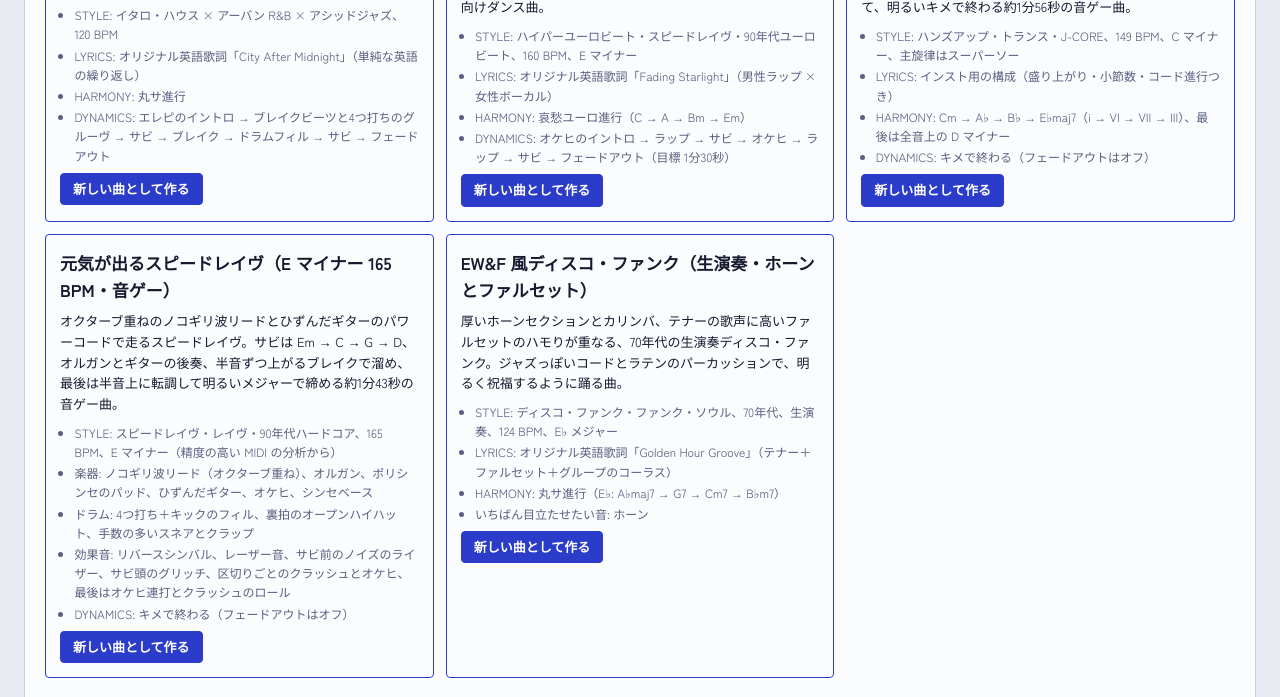
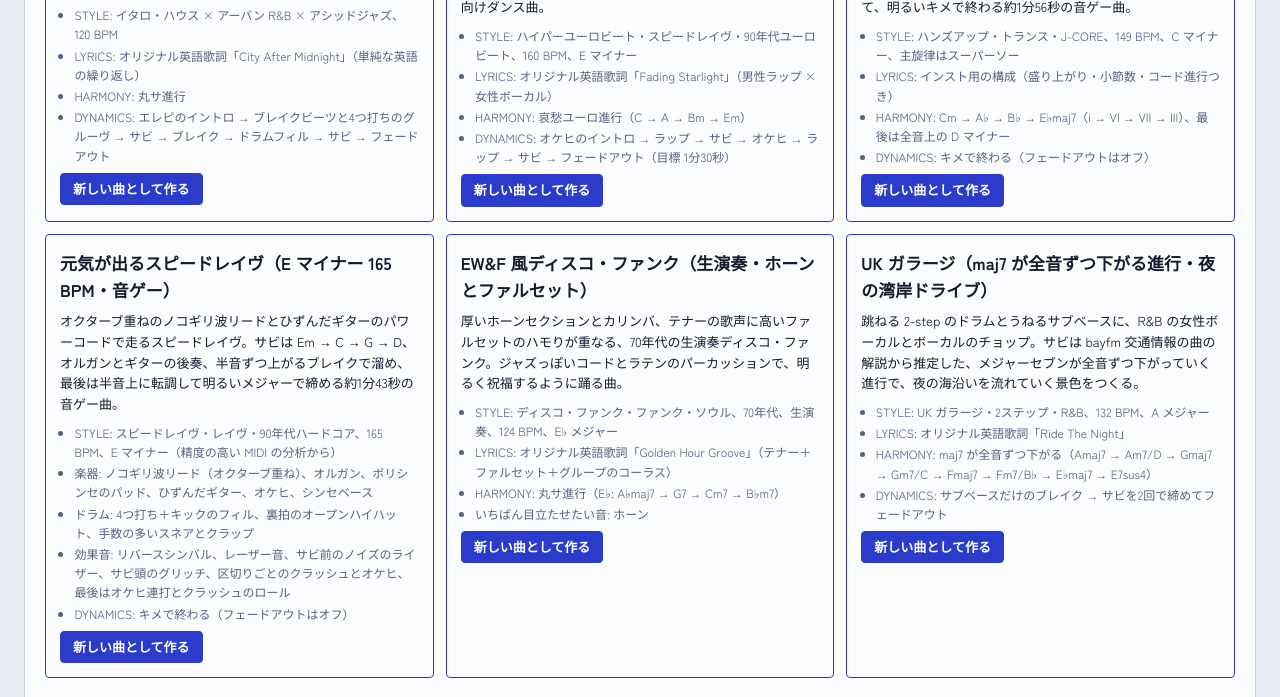
Before and after one commit to dragonkaihatsu/ai_dragon-project, a plain HTML site: page index.html in a window 1280 px wide. Shown: the part 1242-1939 px from the top of the page. Drawn offline with Linux system fonts and the light colour scheme; a web font is replaced by a local one.

Commit message:
Add UK garage combo using the descending maj7 progression
Co-Authored-By: Claude Opus 5.5 <noreply@anthropic.com>
Claude-Session: https://claude.ai/code/session_01LuQfjWUwfSakjmKMdvQ7jd

```diff
--- a/index.html
+++ b/index.html
@@ -735,7 +735,7 @@ a.btn{text-decoration:none;display:inline-block}
       ["シンセウェイヴ","synthwave"],["Lo-fi ヒップホップ","lo-fi hip hop"],["トラップ","trap"],["R&B","R&B"],["ファンク","funk"],["ジャズ","jazz"],
       ["ボサノバ","bossa nova"],["バラード","ballad"],["フォーク","acoustic folk"],["アイドル","idol pop"],["演歌","enka"],["オーケストラ","orchestral"],["アンビエント","ambient"],
       ["ハードコア","hardcore techno"],["ガバ","gabber"],["J-CORE","J-core"],["トランスコア","trancecore"],["ハッピーハードコア","happy hardcore"],["ブレイクコア","breakcore"],["ジャングル","jungle"],["リキッドDnB","liquid drum and bass"],["トランス","trance"],["ハンズアップ","hands up"],["フューチャーファンク","future funk"],["フレンチハウス","french house"],["シンフォニックメタル","symphonic metal"],["ディスコ","disco"],["ディスコ・ファンク","disco funk"],["ソウル","soul"],["イタロ・ハウス","italo house"],["ピアノハウス","piano house"],["Hi-NRG","hi-NRG"],
-      ["ユーロビート","eurobeat"],["ハイパーユーロビート","hyper eurobeat"],["スピードレイヴ","speed rave"],["レイヴ","rave"],["プログレッシブハウス","progressive house"],["ファンキーハウス","funky house"],["アシッドジャズ","acid jazz"],["ブレイクビーツ","breakbeat"],["UKガラージ","UK garage"]
+      ["ユーロビート","eurobeat"],["ハイパーユーロビート","hyper eurobeat"],["スピードレイヴ","speed rave"],["レイヴ","rave"],["プログレッシブハウス","progressive house"],["ファンキーハウス","funky house"],["アシッドジャズ","acid jazz"],["ブレイクビーツ","breakbeat"],["UKガラージ","UK garage"],["2ステップ","2-step garage"]
     ]},
     { id: "jp", ja: "和・日本らしさ", items: [
       ["歌謡曲","kayokyoku"],["昭和歌謡","Showa-era kayokyoku"],["渋谷系","Shibuya-kei"],["ヴィジュアル系","visual kei"],["アニメOP風","anime opening"],
@@ -762,7 +762,7 @@ a.btn{text-decoration:none;display:inline-block}
       ["アーメンブレイク","amen break"],["ボーカルチョップ","vocal chops"],["エアホーン","air horns"],["煽りボイス","hype vocal samples"],
       ["ツーバス","double kick drums"],["RPGのボス戦","JRPG boss battle"],
       ["DJスクラッチ","turntable scratches"],["グリッチ","glitch stutter edits"],["音ゲーっぽさ","modern arcade rhythm game music"],["スーパーソウ","supersaw lead"],
-      ["オケヒ","orchestra hits"],["キュンと上がるオケヒ","rising pitch orchestra hits"],["バックで鳴るギター","electric guitar riffs in background"],["アーバン R&B","urban R&B groove"],["ヒップホップのノリ","hip hop swing"],["深く温かい低音","deep warm bass"],["フィルターハウス","filtered disco house"],["フィルタースイープ","filter sweeps"],["2000年代レースゲーム","2000s racing game soundtrack"],["ヴィンテージ80年代","late 80s club record"],["アナログ機材","vintage analog production"],["ドライなミックス","dry mix"],["レコードの温もり","vinyl warmth"],["かすかなレコードノイズ","subtle vinyl crackle"],["テープの温かさ","warm tape saturation"],["12インチ盤","1980s 12-inch vinyl single"],["高音やわらか","soft rolled-off highs"],["アンセム系リード","anthemic lead"],["リバースシンバル","reverse cymbal swells"],["ノイズのライザー","white noise risers"],["ノイズの一撃","short white noise bursts"],["グリッチノイズ","glitch noise stutters"],["レーザー音","laser zap blips"],["区切りでクラッシュ","crash cymbal on every section change"],["オク下重ね","octave-layered lead"],["ライザー","riser sweeps"],["16分ノイズチョップ","chopped noise 16th stutters"],["おしゃれなコード","jazzy chord progressions"],["augコード","augmented chords"],["急な転調","sudden key change"]
+      ["オケヒ","orchestra hits"],["キュンと上がるオケヒ","rising pitch orchestra hits"],["バックで鳴るギター","electric guitar riffs in background"],["アーバン R&B","urban R&B groove"],["ヒップホップのノリ","hip hop swing"],["深く温かい低音","deep warm bass"],["跳ねる2ステップのドラム","swung shuffled 2-step drums"],["ボーカルのチョップ","chopped pitched vocal samples"],["オルガンのスタブ","warm organ stabs"],["フィルターハウス","filtered disco house"],["フィルタースイープ","filter sweeps"],["2000年代レースゲーム","2000s racing game soundtrack"],["ヴィンテージ80年代","late 80s club record"],["アナログ機材","vintage analog production"],["ドライなミックス","dry mix"],["レコードの温もり","vinyl warmth"],["かすかなレコードノイズ","subtle vinyl crackle"],["テープの温かさ","warm tape saturation"],["12インチ盤","1980s 12-inch vinyl single"],["高音やわらか","soft rolled-off highs"],["アンセム系リード","anthemic lead"],["リバースシンバル","reverse cymbal swells"],["ノイズのライザー","white noise risers"],["ノイズの一撃","short white noise bursts"],["グリッチノイズ","glitch noise stutters"],["レーザー音","laser zap blips"],["区切りでクラッシュ","crash cymbal on every section change"],["オク下重ね","octave-layered lead"],["ライザー","riser sweeps"],["16分ノイズチョップ","chopped noise 16th stutters"],["おしゃれなコード","jazzy chord progressions"],["augコード","augmented chords"],["急な転調","sudden key change"]
     ]}
   ];
   const FOCUS = [
@@ -2255,6 +2255,30 @@ a.btn{text-decoration:none;display:inline-block}
         "[Outro: very soft, fade out, group vocals ad-libs, horn stabs, 8 bars]", "(Ooh-wah, golden hour)", "[Fade Out]", "", "[End]", ""
       ].join("\n")
     }
+  }, {
+    name: "UK ガラージ（maj7 が全音ずつ下がる進行・夜の湾岸ドライブ）",
+    summary: "跳ねる 2-step のドラムとうねるサブベースに、R&B の女性ボーカルとボーカルのチョップ。サビは bayfm 交通情報の曲の解説から推定した、メジャーセブンが全音ずつ下がっていく進行で、夜の海沿いを流れていく景色をつくる。",
+    includes: ["STYLE: UK ガラージ・2ステップ・R&B、132 BPM、A メジャー", "LYRICS: オリジナル英語歌詞「Ride The Night」", "HARMONY: maj7 が全音ずつ下がる（Amaj7 → Am7/D → Gmaj7 → Gm7/C → Fmaj7 → Fm7/B♭ → E♭maj7 → E7sus4）", "DYNAMICS: サブベースだけのブレイク → サビを2回で締めてフェードアウト"],
+    data: {
+      title: "Ride The Night", jp: false, focus: ["bass"],
+      style: ["UK garage","2-step garage","R&B","uplifting","chill","romantic","female vocals","rhodes piano","synth","catchy hook","jazzy chord progressions","swung shuffled 2-step drums","chopped pitched vocal samples","warm organ stabs"],
+      custom: "soulful female R&B vocals, skippy syncopated kicks, crisp snare and shakers, syncopated sub bassline, descending whole-step major seventh progression, late 90s London club sound, night drive along the bay",
+      bpm: 132, key: "A major", exclude: "four-on-the-floor, trap, big room EDM, drops, lo-fi, rap", target: 0,
+      harmony: { key: 9, prog: 10 },
+      brief: { theme: "夜の湾岸を、恋人と海沿いにドライブする。ラジオから流れる曲と街の灯り", words: "night, coastline, headlights, radio, bay, ride", pov: "auto", struct: "cur", line: "short", eng: "more", rhyme: true, kana: false, titles: false, essence: [], lang: "en" },
+      lyrics: [
+        "[Intro: mid-energy, swung shuffled 2-step drums, chopped pitched vocal samples, 8 bars]", "[Chord Progression: Amaj7 - F#m7 - Bm7 - E7sus4]", "(Oh-oh, ride)", "",
+        "[Verse 1: soft, soulful female R&B vocals, syncopated sub bassline, 8 bars]", "[Chord Progression: Amaj7 - F#m7 - Bm7 - E7sus4]", "Headlights glowing on the bay tonight", "City shining in a silver light", "Radio playing our favorite song", "Hold my hand and sing along", "",
+        "[Pre-Chorus: mid-energy, warm organ stabs, 4 bars]", "[Chord Progression: Dmaj7 - C#m7 - Bm7 - E7sus4]", "Every road is leading me to you", "Every light is turning green for two", "",
+        "[Chorus: powerful, chopped vocal hooks, 8 bars]", "[Chord Progression: Amaj7 - Am7/D - Gmaj7 - Gm7/C - Fmaj7 - Fm7/Bb - Ebmaj7 - E7sus4]", "Ride the night (ride the night)", "Down the coastline, you and I", "Ride the night (ride the night)", "Never wanna say goodbye", "",
+        "[Verse 2: soft, soulful female R&B vocals, 8 bars]", "[Chord Progression: Amaj7 - F#m7 - Bm7 - E7sus4]", "Windows down and the summer air", "Ocean breeze in your flowing hair", "Bassline rolling like the waves at sea", "Baby stay right here with me", "",
+        "[Pre-Chorus: mid-energy, warm organ stabs, 4 bars]", "[Chord Progression: Dmaj7 - C#m7 - Bm7 - E7sus4]", "Every road is leading me to you", "Every light is turning green for two", "",
+        "[Chorus: powerful, chopped vocal hooks, 8 bars]", "[Chord Progression: Amaj7 - Am7/D - Gmaj7 - Gm7/C - Fmaj7 - Fm7/Bb - Ebmaj7 - E7sus4]", "Ride the night (ride the night)", "Down the coastline, you and I", "Ride the night (ride the night)", "Never wanna say goodbye", "",
+        "[Break: soft, rhodes piano and sub bass only, 8 bars]", "(Ride, ride, ride the night)", "", "[Break: mid-energy, drum fill, 2 bars]", "",
+        "[Chorus: powerful, chopped vocal hooks, warm organ stabs, 16 bars]", "[Chord Progression: Amaj7 - Am7/D - Gmaj7 - Gm7/C - Fmaj7 - Fm7/Bb - Ebmaj7 - E7sus4]", "Ride the night (ride the night)", "Down the coastline, you and I", "Ride the night (ride the night)", "Never wanna say goodbye", "Ride the night (ride the night)", "Till the morning lights the sky", "Ride the night (ride the night)", "You and I, you and I", "",
+        "[Outro: very soft, fade out, chopped pitched vocal samples, 8 bars]", "(Ride the night)", "[Fade Out]", "", "[End]", ""
+      ].join("\n")
+    }
   }];
   $("#combos").innerHTML = COMBOS.map((c, i) => `<article class="combo"><h4>${esc(c.name)}</h4><p>${esc(c.summary)}</p>
     <ul>${c.includes.map(x => `<li>${esc(x)}</li>`).join("")}</ul>
```
Also changed, not shown: 1 other file.
